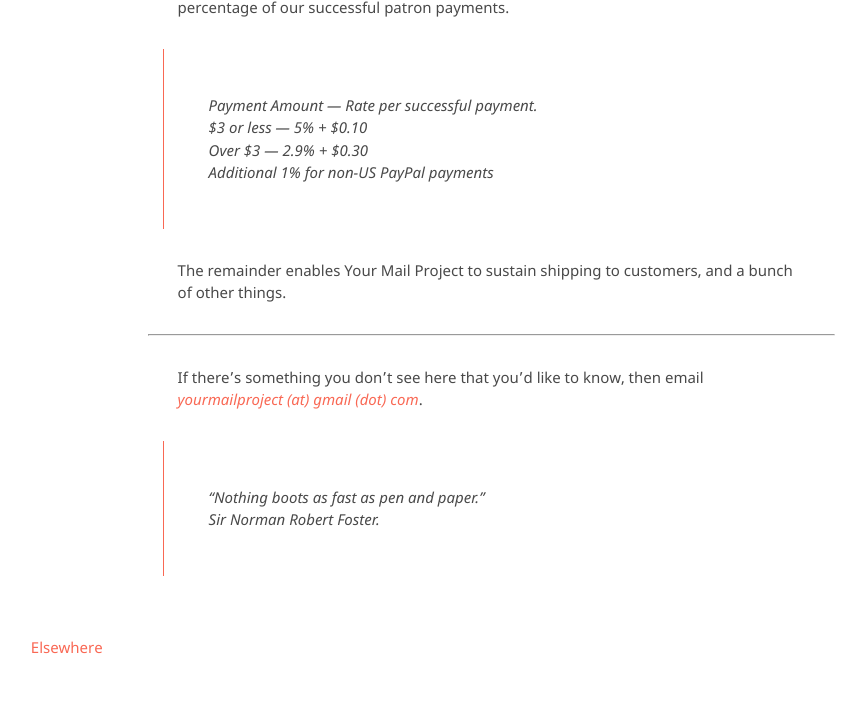
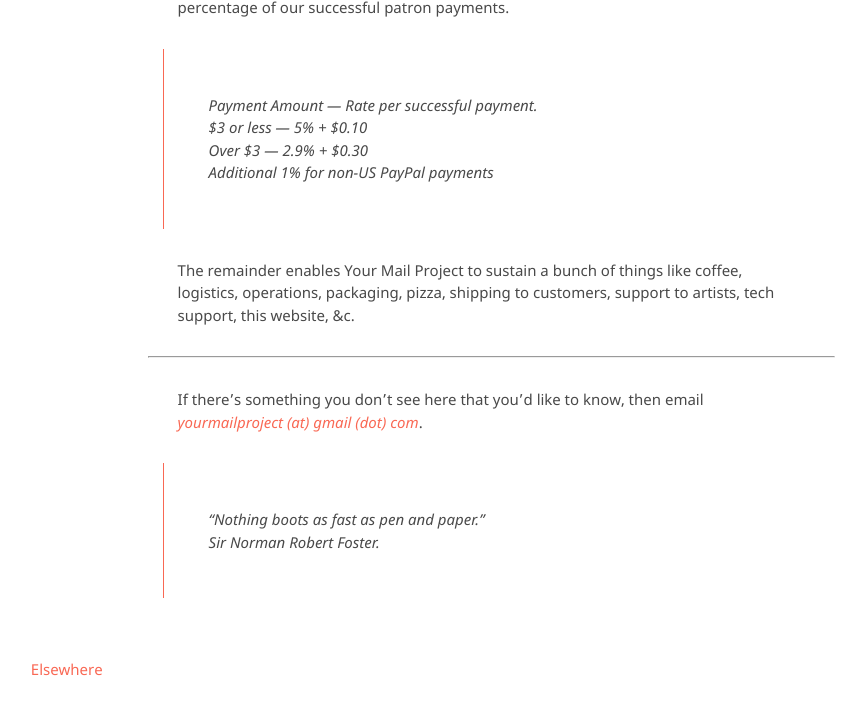
Before and after one commit to kvshvlin/yourmailproject, a Jekyll site: the page built from reviewshop.md, in a window 1280 px wide and 900 px high, scrolled down 5543 px. Shown: the top 715 px of the window, without its empty margins (250-1116 px from the left). Built offline with Jekyll 4.4.1, drawn with Linux system fonts in a browser that asks for light colours; our own code applies the rules of GitHub Pages for plain Markdown files.

Commit message:
Update reviewshop.md

```diff
--- a/reviewshop.md
+++ b/reviewshop.md
@@ -157,7 +157,7 @@
 > Over $3 — 2.9% + $0.30
 > Additional 1% for non-US PayPal payments
 
-The remainder enables Your Mail Project to sustain shipping to customers, and a bunch of other things.
+The remainder enables Your Mail Project to sustain a bunch of things like coffee, logistics, operations, packaging, pizza, shipping to customers, support to artists, tech support, this website, &c.
 
 ***
 
```
